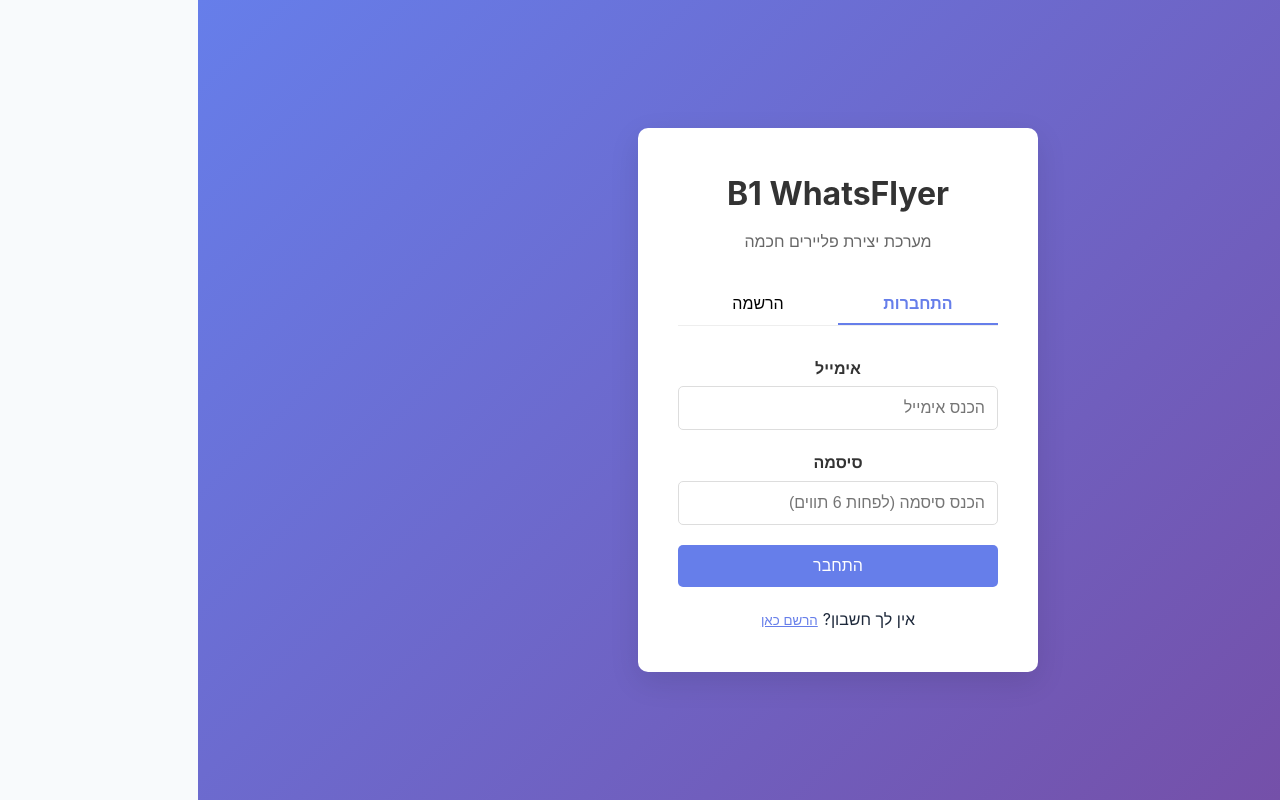
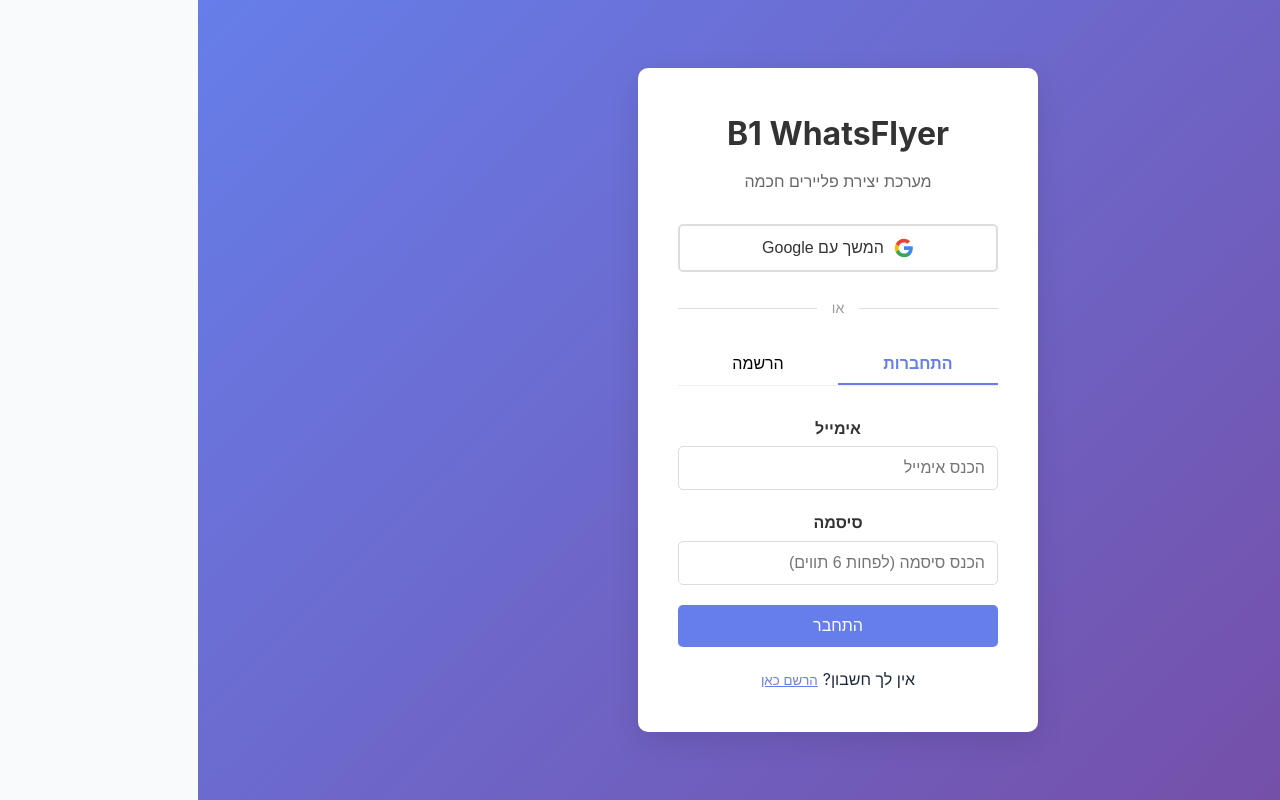
Before and after one commit to Habadisrael770/b1-flyer-sofi-frontend, a React (Create React App) app: page /login in a window 1280 px wide. Built offline with nearby package versions, Linux system fonts and the light colour scheme.

Commit message:
Add Google OAuth Client ID

```diff
--- a/src/pages/Login.js
+++ b/src/pages/Login.js
@@ -25,7 +25,7 @@
     script.onload = () => {
       if (window.google) {
         window.google.accounts.id.initialize({
-          client_id: process.env.REACT_APP_GOOGLE_CLIENT_ID || 'YOUR_GOOGLE_CLIENT_ID',
+          client_id: '53868665211-5qksri7ikn3kpoomtdurbsapamorhjcr.apps.googleusercontent.com',
           callback: handleGoogleResponse
         });
       }
@@ -100,7 +100,25 @@
           <p>מערכת יצירת פליירים חכמה</p>
         </div>
 
-        {/* Google Sign In - Coming Soon */}
+        {/* Google Sign In Button */}
+        <button
+          type="button"
+          className="google-button"
+          onClick={handleGoogleLogin}
+          disabled={loading}
+        >
+          <svg className="google-icon" viewBox="0 0 24 24">
+            <path fill="#4285F4" d="M22.56 12.25c0-.78-.07-1.53-.2-2.25H12v4.26h5.92c-.26 1.37-1.04 2.53-2.21 3.31v2.77h3.57c2.08-1.92 3.28-4.74 3.28-8.09z"/>
+            <path fill="#34A853" d="M12 23c2.97 0 5.46-.98 7.28-2.66l-3.57-2.77c-.98.66-2.23 1.06-3.71 1.06-2.86 0-5.29-1.93-6.16-4.53H2.18v2.84C3.99 20.53 7.7 23 12 23z"/>
+            <path fill="#FBBC05" d="M5.84 14.09c-.22-.66-.35-1.36-.35-2.09s.13-1.43.35-2.09V7.07H2.18C1.43 8.55 1 10.22 1 12s.43 3.45 1.18 4.93l2.85-2.22.81-.62z"/>
+            <path fill="#EA4335" d="M12 5.38c1.62 0 3.06.56 4.21 1.64l3.15-3.15C17.45 2.09 14.97 1 12 1 7.7 1 3.99 3.47 2.18 7.07l3.66 2.84c.87-2.6 3.3-4.53 6.16-4.53z"/>
+          </svg>
+          המשך עם Google
+        </button>
+
+        <div className="divider">
+          <span>או</span>
+        </div>
 
         <div className="login-tabs">
           <button
```
